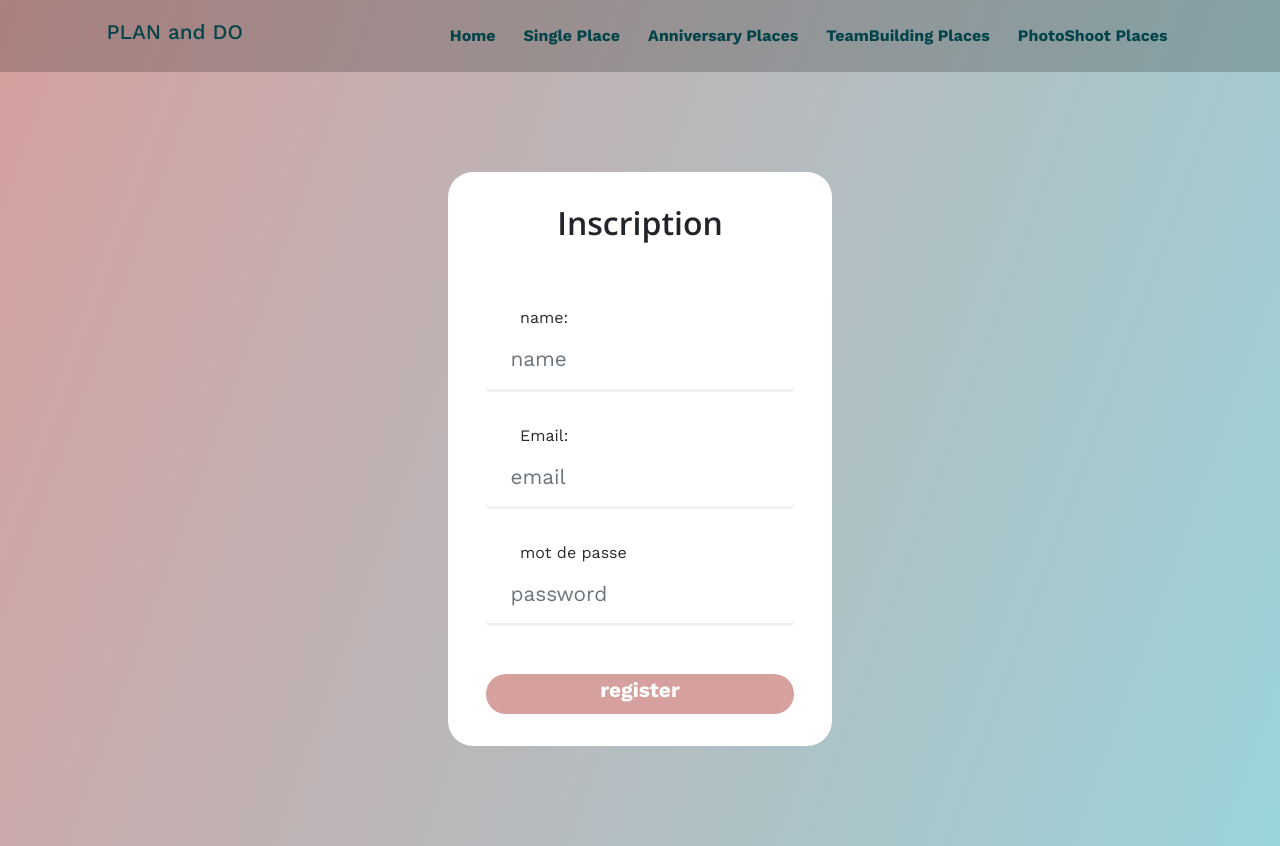
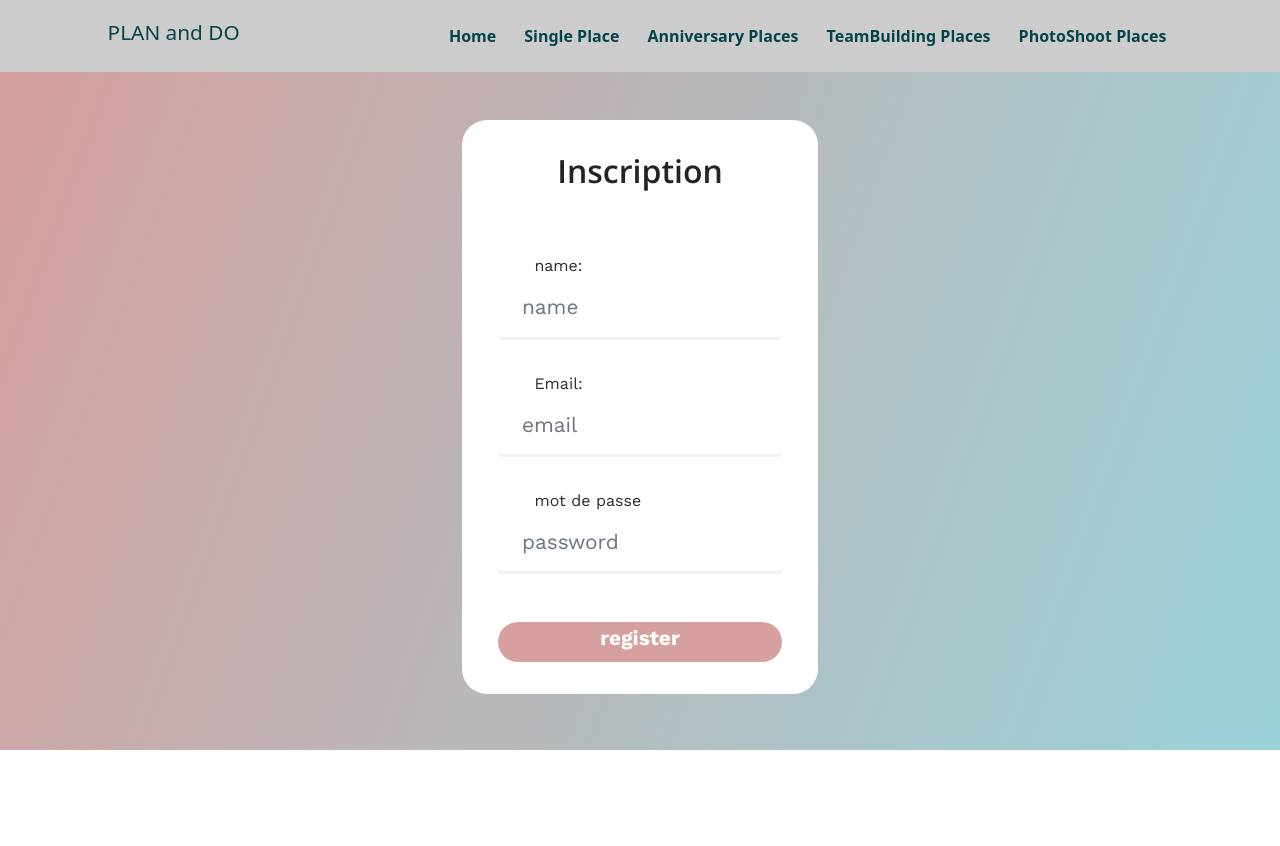
Before and after one commit to asmaSmida/Plan-Do, a React (Create React App) app: page /register in a window 1280 px wide. After the commit the page ends 800 px from the top, so only its background shows below. Built offline with nearby package versions, Linux system fonts and the light colour scheme.

Commit message:
register fixed

```diff
--- a/src/pages/authForms/LogForm.jsx
+++ b/src/pages/authForms/LogForm.jsx
@@ -1,3 +1,6 @@
+import React from 'react';
+import LoginComponent from './LoginComponent';
+
 
 class LoginForm extends React.Component {
     constructor(props) {
--- a/src/pages/authForms/LoginComponent.jsx
+++ b/src/pages/authForms/LoginComponent.jsx
@@ -1,3 +1,6 @@
+import LoginForm from "./LoginForm";
+import React from 'react';
+
 const mode = 'login';
 class LoginComponent extends React.Component {
     constructor(props) {
@@ -29,3 +32,4 @@ class LoginComponent extends React.Component {
         )
     }
 }
+export default LoginComponent;
--- a/src/pages/authForms/auth.module.css
+++ b/src/pages/authForms/auth.module.css
@@ -3,27 +3,24 @@ html {
     font-size: 100%;
 }
 
+
 .container {
-    height: 80%;
-}
-
-body {
-    background: #D5A09E;
+    padding: 3rem;
     background: linear-gradient(110deg, #D5A09E 0%, #9AD3DA 100%);
     font-family: "work sans";
 }
 
 .loginform {
-    background: rgb(34, 193, 195);
     font-size: 100%;
     max-width: 500px;
     min-width: 300px;
     max-height: 700px;
-    margin: 100px auto;
+    margin: auto;
     width: 30%;
     height: 60%;
     background-color: #FFFFFF;
     border-radius: 25px;
+
 }
 
 .headerTitle {
```
